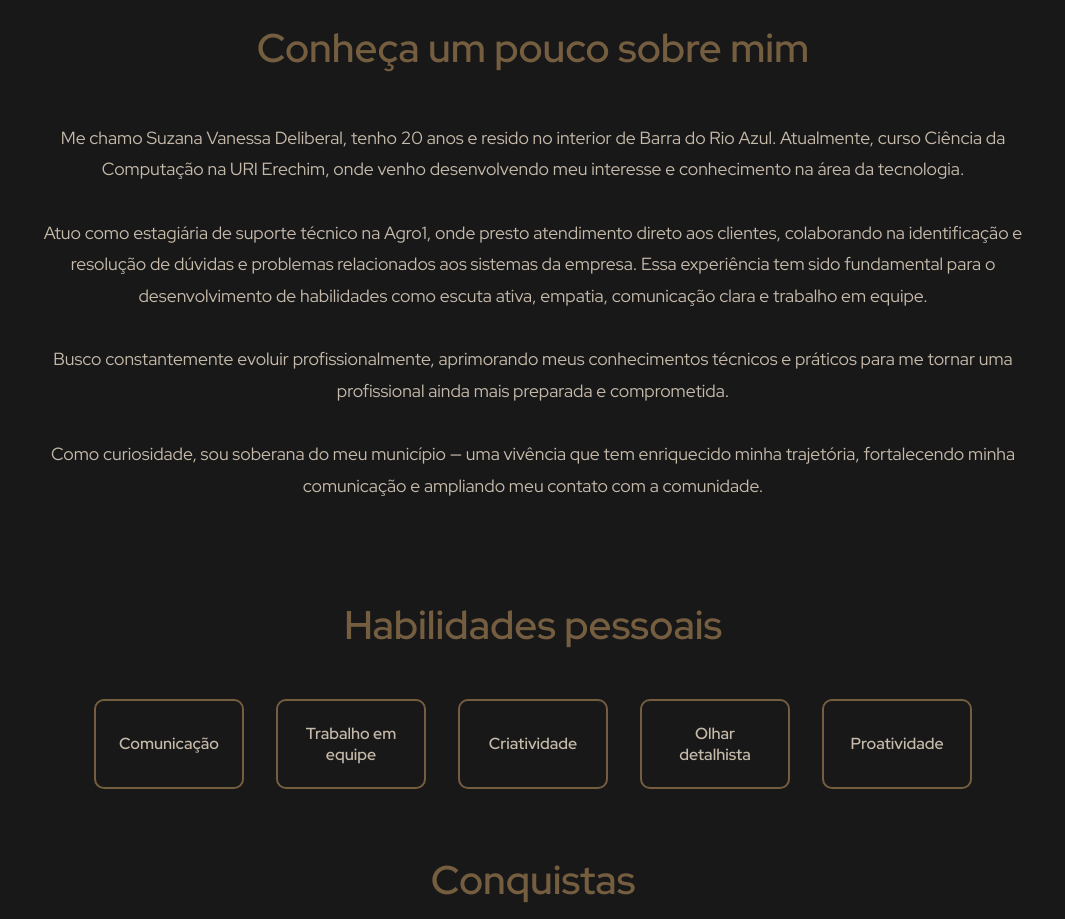
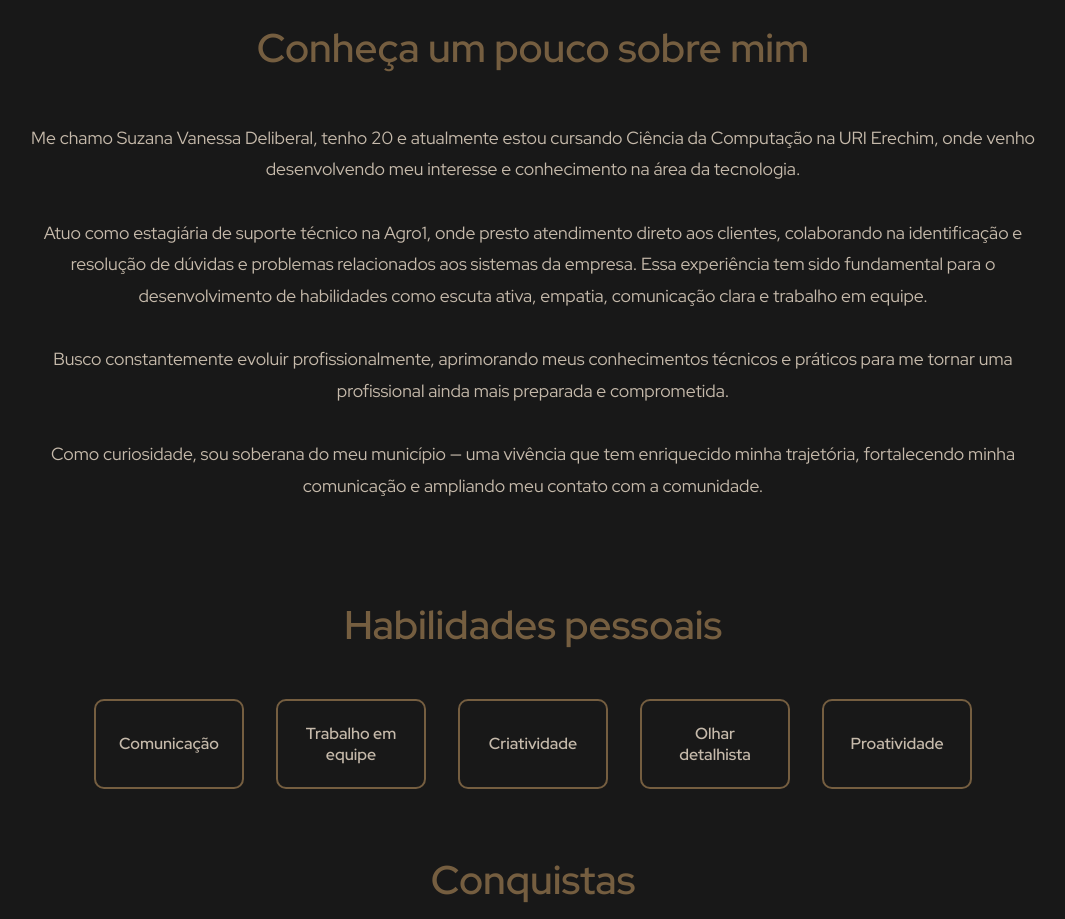
Before and after one commit to SuzanaDeliberal/MeuPortifolio, a plain HTML site: page index.html in a window 1280 px wide. Shown: the part 1060-1979 px from the top of the page, without its empty margins (107-1172 px from the left). Drawn offline with nearby package versions, Linux system fonts and the light colour scheme.

Commit message:
refactor: alteração script html

```diff
--- a/index.html
+++ b/index.html
@@ -8,7 +8,6 @@
     <link rel="stylesheet" href="src/styles/root.css" />
     <link rel="stylesheet" href="src/styles/font.css" />
     <link rel="stylesheet" href="src/styles/home.css" />
-    <script src="https://unpkg.com/lucide@latest"></script>
 </head>
 <body>
 
@@ -31,7 +30,6 @@
             <li>
                 <button id="toggle-tema">
                     <svg id="icone-tema" xmlns="http://www.w3.org/2000/svg" width="30" height="30" fill="none" stroke="currentColor" stroke-width="2" viewBox="0 0 24 24">
-                        <!-- Ícone será inserido via JS -->
                     </svg>
                 </button>
             </li>
@@ -49,7 +47,6 @@
             <li>
                 <button id="toggle-tema-mobile">
                     <svg id="icone-tema-mobile" xmlns="http://www.w3.org/2000/svg" width="30" height="30" fill="none" stroke="currentColor" stroke-width="2" viewBox="0 0 24 24">
-                        <!-- Ícone será inserido via JS -->
                     </svg>
                 </button>
             </li>
@@ -79,7 +76,7 @@
 
     <div class="box-conheca">
         <p>
-            Me chamo Suzana Vanessa Deliberal, tenho 20 anos e resido no interior de Barra do Rio Azul. Atualmente, curso
+            Me chamo Suzana Vanessa Deliberal, tenho 20 e atualmente estou cursando
             Ciência da Computação na URI Erechim, onde venho desenvolvendo meu interesse e conhecimento na área da tecnologia.<br /><br />
             Atuo como estagiária de suporte técnico na Agro1, onde presto atendimento direto aos clientes, colaborando na
             identificação e resolução de dúvidas e problemas relacionados aos sistemas da empresa. Essa experiência tem sido
```
